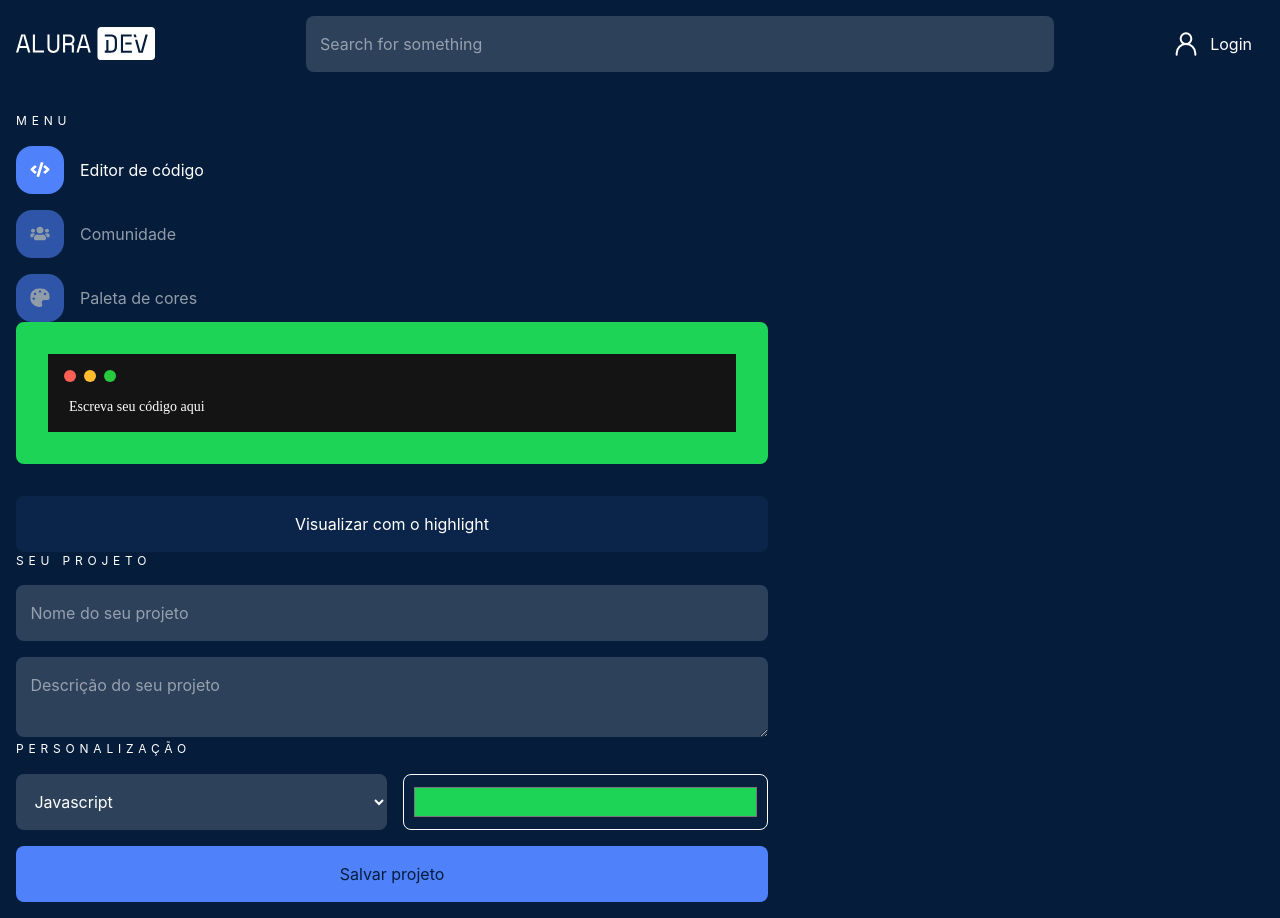
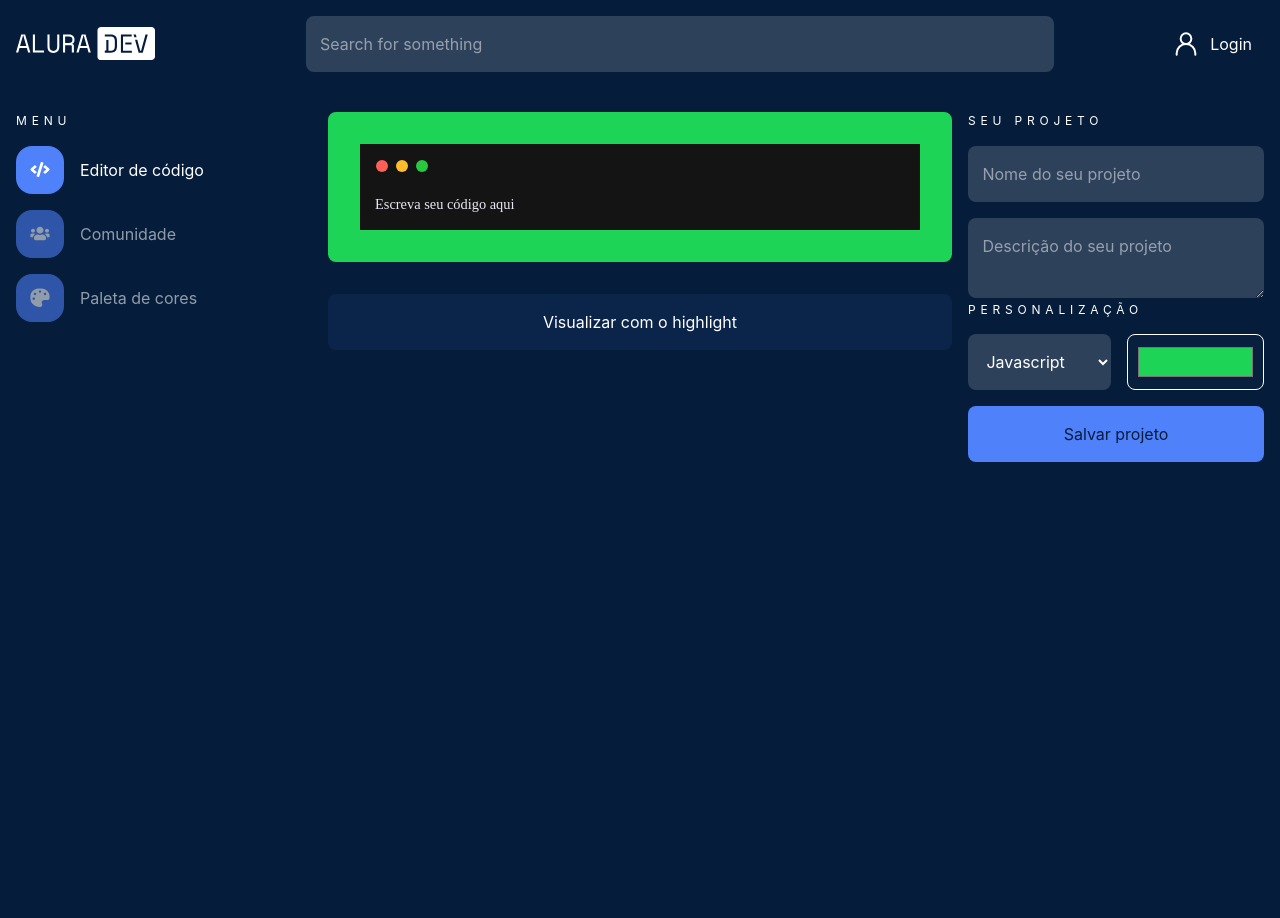
Before and after one commit to daniel-ben/alura-challenge-2, a plain HTML site: page code_editor.html in a window 1280 px wide. After the commit the page ends 800 px from the top, so only its background shows below. Drawn offline with nearby package versions, Linux system fonts and the light colour scheme.

Commit message:
refactor code highlighter in code-editor page

```diff
--- a/app/assets/css/code-highlighter.css
+++ /dev/null
@@ -1,111 +0,0 @@
-.code-highlighter {
-  display: flex;
-  flex-direction: column;
-  justify-content: center;
-
-  width: 100%;
-  max-width: 752px;
-
-  grid-column: 1 / 1;
-}
-
-.code-highlighter__container {
-  background: #141414;
-  width: auto;
-
-  border: 32px solid #1ed457;
-  border-radius: 8px;
-  padding: 16px;
-}
-
-.code-highlighter__container-community {
-  padding: 12px;
-}
-
-/* 3 dots on top of editor */
-.code-highlighter__dots {
-  display: flex;
-}
-
-.dots {
-  height: 12px;
-  width: 12px;
-  margin-right: 8px;
-  border-radius: 50%;
-}
-
-.dots-community {
-  height: 9px;
-  width: 9px;
-}
-
-.first_dot {
-  background: #FF5F56;
-}
-
-.second_dot {
-  background: #FFBD2E;
-}
-
-.third_dot {
-  background: #27C93F;
-}
-
-/* code text */
-.code-wrapper-editor {
-  margin-top: 16px;
-  margin-left: 0px;
-}
-
-.code-highlighter__code {
-  font-family: Roboto Mono;
-  font-style: normal;
-  font-weight: normal;
-  font-size: 11px;
-  line-height: 15px;
-  white-space: pre-wrap;
-
-  margin-left: -10px;
-  max-height: 195px;
-
-  background-color: transparent;
-}
-
-.code-highlighter__code-editor {
-  color: white;
-  font-family: Roboto Mono;
-  font-style: normal;
-  font-weight: normal;
-  font-size: 14px;
-  line-height: 18px;
-  white-space: pre-wrap;
-
-  background: transparent;
-  width: 100%;
-  height: fit-content;
-}
-
-::-webkit-scrollbar {
-  width: 8px;
-  background-color: transparent;
-}
-
-::-webkit-scrollbar-thumb {
-  background-color: rgba(50, 50, 50, 0.5);
-  border-radius: 8px;
-}
-
-/* button */
-.code-highlighter__button {
-  background: rgba(80, 129, 251, 0.08);
-  border-radius: 8px;
-  margin-top: 32px;
-  padding: 16px;
-
-  color: white;
-  font-family: Inter;
-  font-style: normal;
-  font-weight: normal;
-  font-size: 16px;
-  line-height: 24px;
-}
--- a/app/assets/css/project-info.css
+++ b/app/assets/css/project-info.css
@@ -2,7 +2,6 @@
   width: 100%;
   max-width: 752px;
   /* when desktop, display changes to grid */
-  grid-column: 2 / 2;
 }
 
 .project-info__language {
@@ -35,14 +34,12 @@
   }
 }
 
-@media screen and (min-width: 1320px) {
+@media screen and (min-width: 880px) {
   .project-info {
-    margin-left: auto;
-    margin-right: 0;
+    padding-left: 1rem;
     max-width: 400px;
-  }
 
-  .project-info__sidebar-title:nth-child(3) {
-    margin-top: 40px;
+    grid-column: 3 / 4;
+    grid-row: 1 / 1;
   }
 }
--- a/code_editor.html
+++ b/code_editor.html
@@ -21,7 +21,6 @@
 
     <!-- work in progress -->
     <link rel="stylesheet" href="/app/assets/css/code-themes/dracula.css">
-    <link rel="stylesheet" href="/app/assets/css/code-highlighter.css">
     <link rel="stylesheet" href="/app/assets/css/project-info.css">
     <!-- work in progress -->
     <!-- link to fontawesome license https://fontawesome.com/license/free -->
@@ -48,7 +47,7 @@
 
 
     <!-- MAIN -->
-    <main class="code-editor__main">
+    <main class="code-editor">
 
       <!-- MENU -->
       <nav class="menu" data-menu>
@@ -85,10 +84,7 @@
             <span></span> <span></span> <span></span>
           </div>
 
-          <div class="code-wrapper code-wrapper-editor" data-code-wrapper>
-            <code class="code-highlighter__code-editor hljs" contenteditable="true" aria-label="Editor de código" data-content required>Escreva seu código aqui</code>
-          </div>
-
+          <code class="code-highlighter__code hljs" contenteditable="true" aria-label="Editor de código" data-content required>Escreva seu código aqui</code>
         </div>
         <button class="body-typ button-outlined code-highlighter__button" data-highlighter-button>Visualizar com o highlight</button>
       </section>
--- a/modules/code_editor/code-editor.css
+++ b/modules/code_editor/code-editor.css
@@ -8,8 +8,7 @@
 @media screen and (min-width: 880px) {
   .code-editor {
     display: grid;
-    grid-template-columns: 20% 60% 20%;
-    /* grid-gap: 0 40px; */
-    /* align-items: start; */
+    grid-template-columns: 25% minmax(50%, 752px) 25%;
+    align-items: start;
   }
 }
--- a/modules/code_highlighter/code-highlighter.css
+++ b/modules/code_highlighter/code-highlighter.css
@@ -2,13 +2,14 @@
   display: flex;
   flex-direction: column;
   justify-content: center;
+
   width: 100%;
   max-width: 752px;
+  margin: auto;
 }
 
 .code-highlighter__code-container {
   background: #141414;
-  width: auto;
 
   border: 2rem solid #1ed457;
   border-radius: 0.5rem;
@@ -18,6 +19,7 @@
 /* ----  3 dots on top of editor ---- */
 .code-highlighter__dots {
   display: flex;
+  margin-bottom: 1.5rem;
 }
 
 .code-highlighter__dots span {
@@ -41,36 +43,17 @@
 /* ----  3 dots on top of editor ---- */
 
 /* ----  code editor ---- */
-.code-wrapper-editor {
-  margin-top: 1rem;
-  margin-left: 0;
-}
-
 .code-highlighter__code {
-  font-family: Roboto Mono;
-  font-size: 0.7rem;
-  line-height: 0.9rem;
-  white-space: pre-wrap;
-
-  margin-left: -10px;
-  max-height: 195px;
-
-  background-color: transparent;
-}
-
-.code-highlighter__code-editor {
-  color: white;
   font-family: Roboto Mono;
   font-size: 0.9rem;
   line-height: 1.1rem;
-  white-space: pre-wrap;
+  color: white;
 
-  background: transparent;
   width: 100%;
-  height: fit-content;
+  margin-left: -6px;
 }
 
-::-webkit-scrollbar {
+/* ::-webkit-scrollbar {
   width: 0.5rem;
   background-color: transparent;
 }
@@ -79,36 +62,20 @@
   background-color: rgb(50, 50, 50);
   opacity: 0.5;
   border-radius: 0.5rem;
-}
+} */
 /* ----  code editor ---- */
 
 
 /* button */
 .code-highlighter__button {
-  background: rgba(80, 129, 251, 0.08);
-  border-radius: 0.5rem;
   margin-top: 2rem;
-  padding: 1rem;
-
-  color: white;
-  font-family: Inter;
-  font-size: 1rem;
-  line-height: 1.5rem;
 }
 
 
 @media screen and (min-width: 880px) {
   .code-highlighter {
-    align-self: start;
-    grid-column: 1 / 1;
+    margin: 0;
+    grid-column: 2 / 3;
+    justify-content: flex-start;
   }
 }
-
-/* .project {
-  display: flex;
-  flex-direction: column;
-  align-items: center;
-
-  width: 100%;
-  grid-column: 2 / 4;
-} */
--- a/modules/common/css/main.css
+++ b/modules/common/css/main.css
@@ -93,6 +93,8 @@
   line-height: 1.5rem;
   text-align: center;
   color: #FFFFFF;
+  padding: 1rem;
+  border-radius: 0.5rem;
 }
 
 .button-outlined:hover {
--- a/modules/common/menu/menu.css
+++ b/modules/common/menu/menu.css
@@ -5,13 +5,13 @@
 
   position: absolute;
   top: 5.7rem;
-  right: 2px;
-  bottom: 2px;
+  right: 0.12rem;
+  bottom: 0.12rem;
   z-index: 99;
 
-  width: 228px;
+  width: 14.25rem;
   height: auto;
-  padding: 24px;
+  padding: 1.5rem;
 
   background: var(--neutral-color-400);
   border-radius: 0.5rem;
@@ -50,7 +50,7 @@
   width: calc(100%);
   border: 1px solid rgba(255, 255, 255, 1);
   opacity: 0.08;
-  margin: 8px 0;
+  margin: 0.5rem 0;
 }
 
 .menu__user {
@@ -63,6 +63,10 @@
     position: static;
     padding: 0;
     background-color: transparent;
+    max-width: fit-content;
+
+    grid-column: 1 / 1;
+    grid-row: 1 / 1;
   }
 
   .menu__sidebar-title {
```
